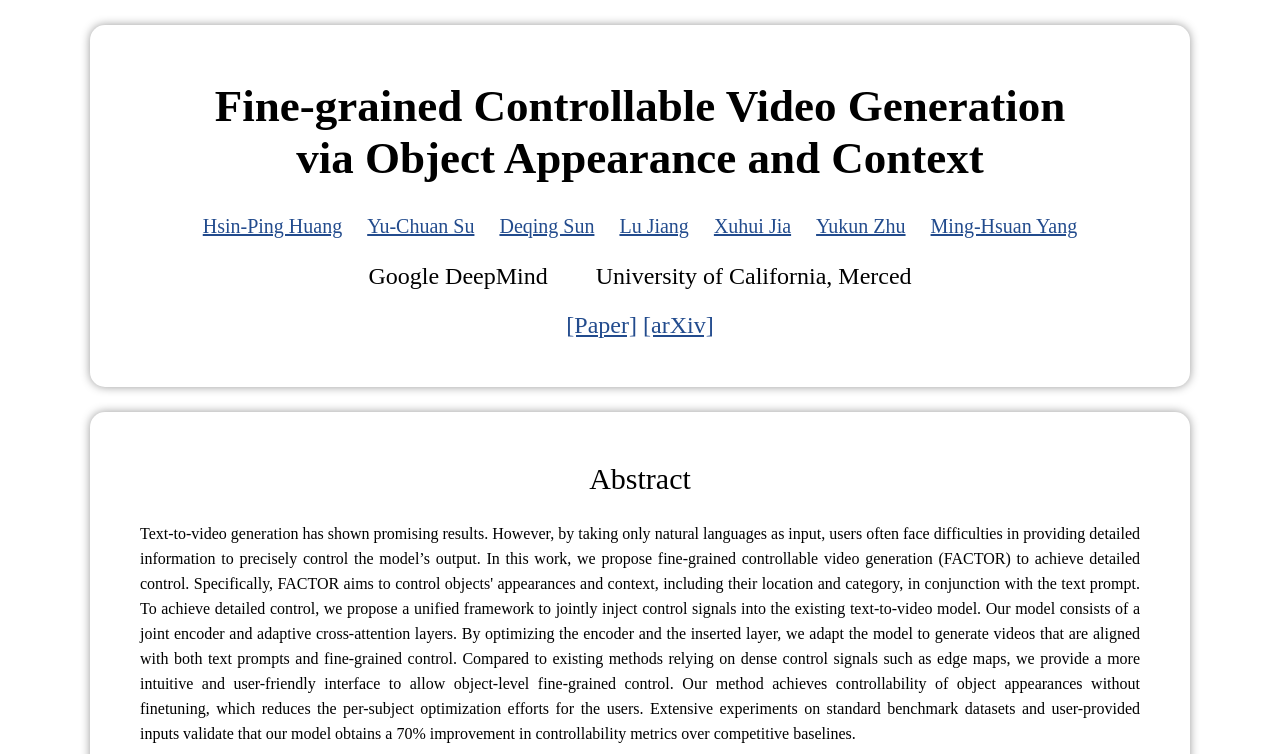
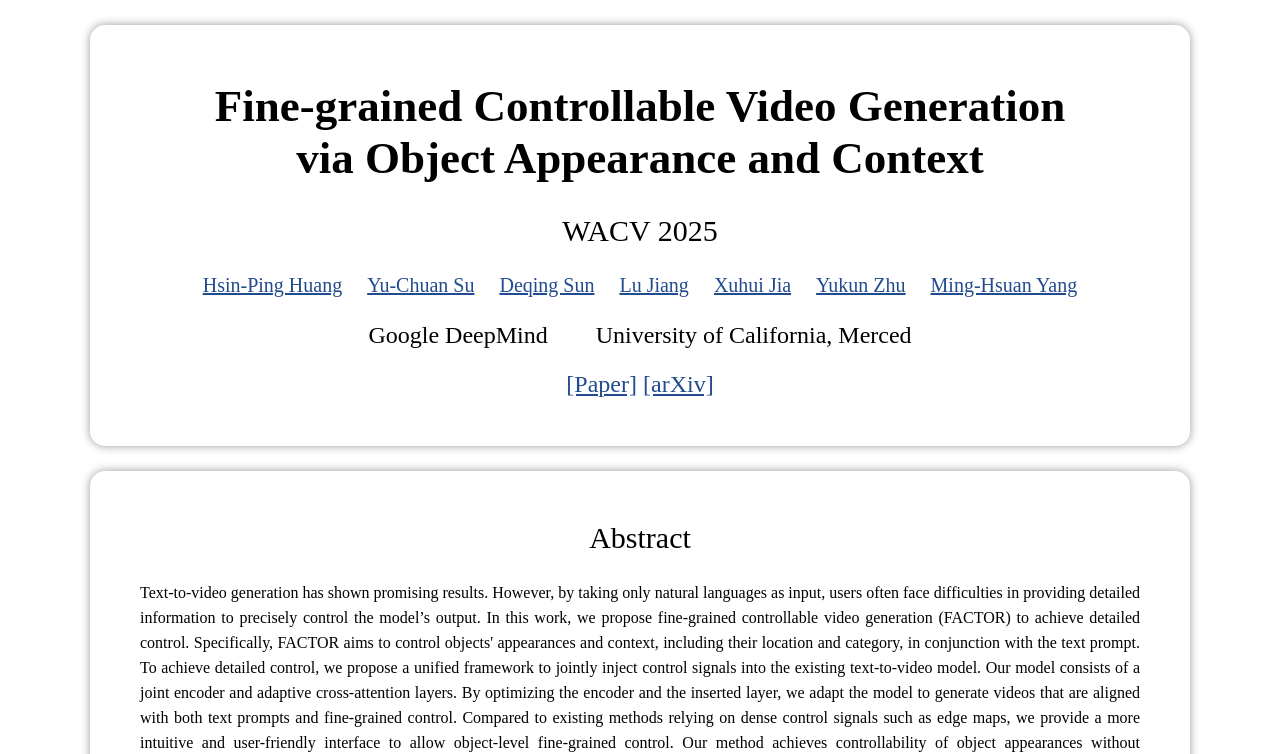
Before and after one commit to hhsinping/factor, a plain HTML site: page index.html in a window 1280 px wide. Shown: the top 754 px of the page. Drawn offline with nearby package versions, Linux system fonts and the light colour scheme; a web font is replaced by a local one.

Commit message:
Update index.html

```diff
--- a/index.html
+++ b/index.html
@@ -10,6 +10,7 @@
 <body>
 <div class="content">
   <h1><strong>Fine-grained Controllable Video Generation <br> via Object Appearance and Context</strong></h1>
+  <center><h2>WACV 2025</h2></center>
   <p id="authors"><a href="https://hhsinping.github.io/">Hsin-Ping Huang</a> <a href="https://sammy-su.github.io/">Yu-Chuan Su</a> <a href="https://deqings.github.io/">Deqing Sun</a> <a href="http://www.lujiang.info/">Lu Jiang</a> <a href="https://scholar.google.com/citations?user=vO0VSSYAAAAJ&hl=en">Xuhui Jia</a> <a href="https://scholar.google.com/citations?user=_CuXgYIAAAAJ&hl=en">Yukun Zhu</a>  <a href="https://faculty.ucmerced.edu/mhyang/">Ming-Hsuan Yang</a><br>
     <br>
   <span style="font-size: 24px">Google DeepMind&nbsp;&nbsp;&nbsp;&nbsp;&nbsp;&nbsp;&nbsp;&nbsp;University of California, Merced
```
